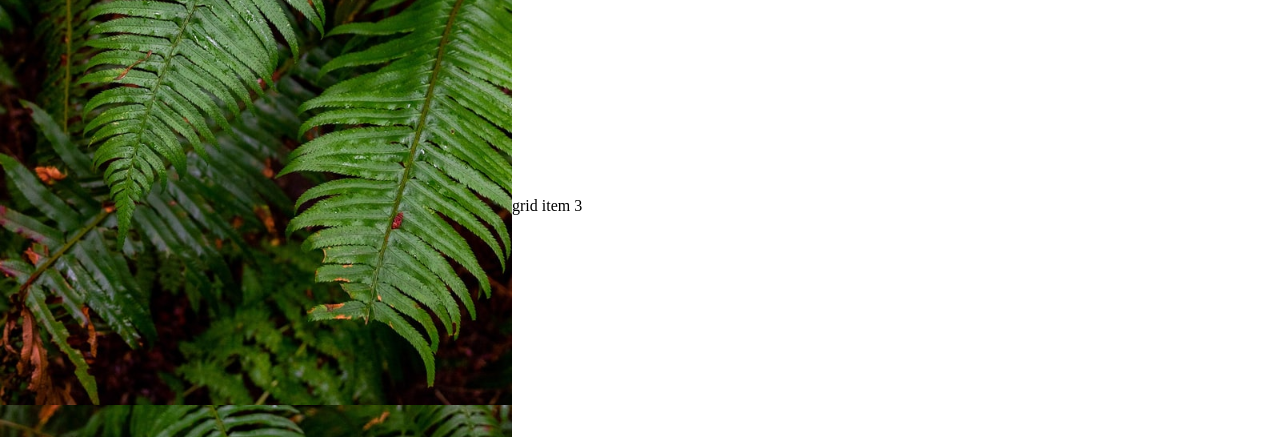
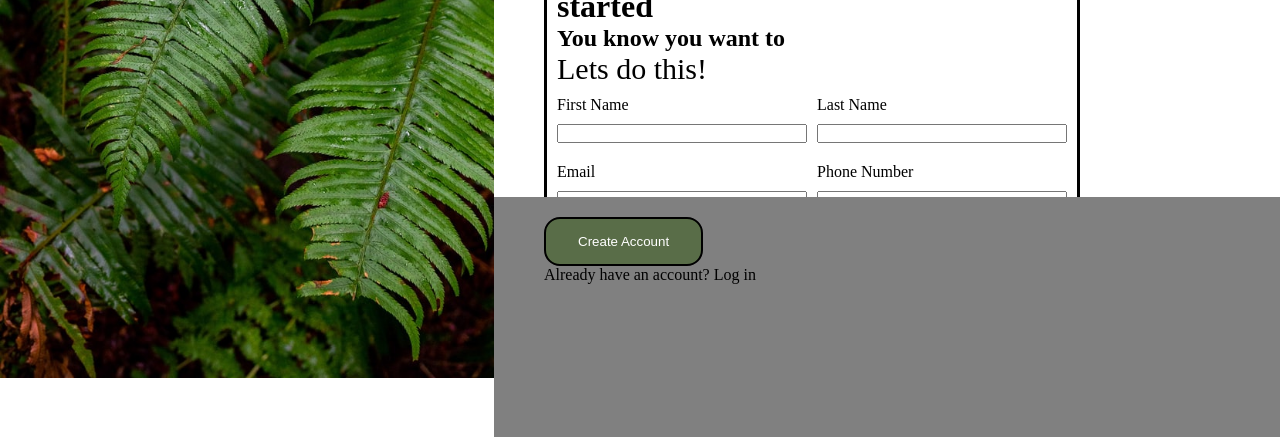
Before and after one commit to griffFu/Form-validation, a plain HTML site: page index.html in a window 1280 px wide. Shown: the part 363-800 px from the top of the page. Drawn offline with Linux system fonts and the light colour scheme.

Commit message:
Left side is now correct, fixed the button and form interface. Now just need to do validation and some slight user interface tweeks

```diff
--- a/index.html
+++ b/index.html
@@ -9,9 +9,78 @@
 </head>
 <body>
     <div class="grid-container">
-        <div class="grid-item left-side">grid item 1</div>
-        <div class="grid-item form-part">grid item 2</div>
-        <div class="grid-item bottom-right">grid item 3</div>
+        <div class="grid-item left-side">
+            <div class="side-bar">
+
+                <img class = "odin-image" src="odin-lined.png" alt="llama">
+                odin
+
+            </div>
+        </div>
+        <div class="grid-item form-part">
+            <div class="validation">
+                <h1>This is not a real online service! You know you need something like this
+                    in your life to help you realize your deepest dreams. sign up not to get started
+                </h1>
+                <h2>You know you want to</h2>
+                <form>
+                    <legend>Lets do this!</legend>
+                <div class="first-last">
+                    <p>
+                        <label for="first-name">
+                            <span>First Name</span>
+                        </label>
+                        <input type="text" id="first-name" name="first">
+                    </p>
+                    <p>
+                        <label for="last-name">
+                            <span>Last Name</span>
+                        </label>
+                        <input type="text" id="last-name" name="last">
+                    </p>
+                </div>
+                <div class="email-phone">
+                <p>
+                    <label for="mail">
+                        <span>Email</span>
+                    </label>
+                    <input type="email" id="mail" name="usermail">
+                </p>
+                <p>
+                    <label for="phone">
+                        <span>Phone Number</span>
+                    </label>
+                    <input type="tel" id="phone" name="phone">
+                </p>
+                </div>
+                <div class="password">
+                    <p>
+                        <label for="pwd">
+                            <span>Password</span>
+                        </label>
+                        <input type="password" id="pwd" name="password">
+                    </p>
+                    <p>
+                        <label for="c-pwd">
+                            <span> Confirm Password</span>
+                        </label>
+                        <input type="password" id="c-pwd" name="password">
+                    </p>
+                </div>
+                </form>
+
+            </div>
+
+        </div>
+        <div class="grid-item bottom-right">
+            <div class="button">
+                <p>
+                    <button type="Submit">Create Account</button>
+                </p>
+                <p>Already have an account? Log in</p>
+            </div>
+
+        </div>
     </div>
 
 </body>
--- a/styles.css
+++ b/styles.css
@@ -6,16 +6,23 @@
 
 
 
+
+  @font-face {
+    font-family: Norse-Bold;
+    src: url("Norse-Bold.otf") format("opentype");
+}
 .grid-container{
     display:grid;
     grid-template-columns: 2fr 3fr;
     grid-template-rows: 70vh 30vh;
+    border-style: black;
 
 
 }
 
 .grid-item{
-    background-color: white
+    background-color: white;
+    border-style: black;
 
 }
 
@@ -24,6 +31,7 @@
     grid-row: 1 / 6;
     background-image: url(leaf.jpg);
     background-size: 100%;
+    background-repeat: no-repeat;
     object-fit: cover;
 }
 
@@ -35,5 +43,81 @@
 .bottom-right{
     grid-column: 2 / 3;
     grid-row: 2 / 3;
+    background-color: gray;
 
 }
+
+.validation{
+    border-style: solid;
+    display: flex;
+    flex-direction: column;
+    justify-content: center;
+    align-content: center;
+    margin-top: 200px;
+    margin-right: 200px;
+    margin-left: 50px;
+
+}
+
+h1,h2{
+    margin-left: 10px;
+}
+
+.button{
+    margin-left: 50px;
+    margin-top: 20px;
+    display: flex;
+    flex-direction: column;
+}
+
+.side-bar{
+    font-family: Norse-Bold;
+    color: white;
+    font-size: 80px;
+    background-color: rgba(0,0,0,.5);
+    display: flex;
+    justify-content: center;
+    align-items: center;
+    padding: 70px;
+    margin-top: 220px;
+    height: 100px;
+
+
+}
+
+.odin-image{
+    max-width: 100%;
+    height: 100px;
+    object-fit: cover;
+
+}
+
+.first-last, .email-phone , .password{
+    display: flex;
+    gap: 10px;
+    padding: 10px;
+
+}
+
+input, label {
+    display: block;
+}
+
+input{
+    width: 250px;
+    margin-top: 10px;
+}
+
+button{
+    background-color: #596D48;
+    color: white;
+    padding: 15px 32px;
+    border-radius: 1rem;
+    border-style: solid;
+
+}
+
+legend{
+    font-size: 30px;
+    margin-left: 10px;
+}
```
Also changed, not shown: Norse-Bold.otf (added), odin-lined.png (added).
